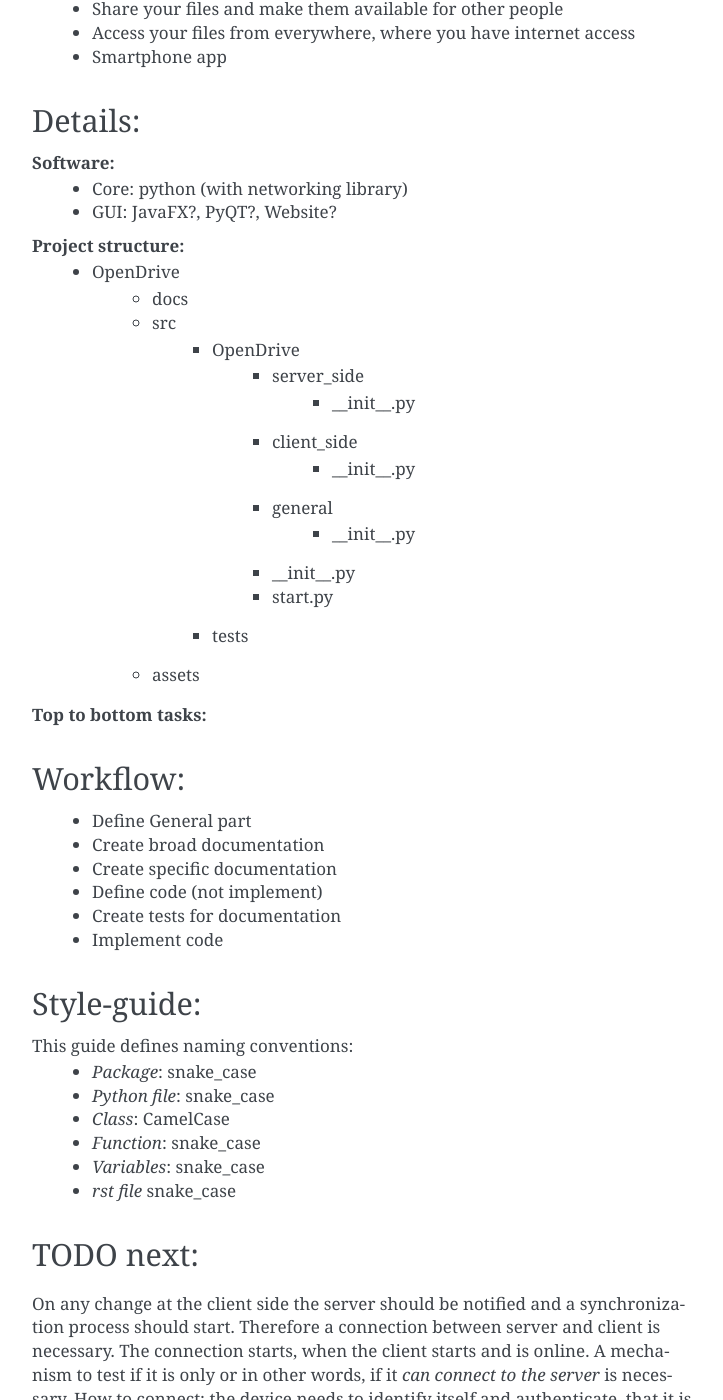
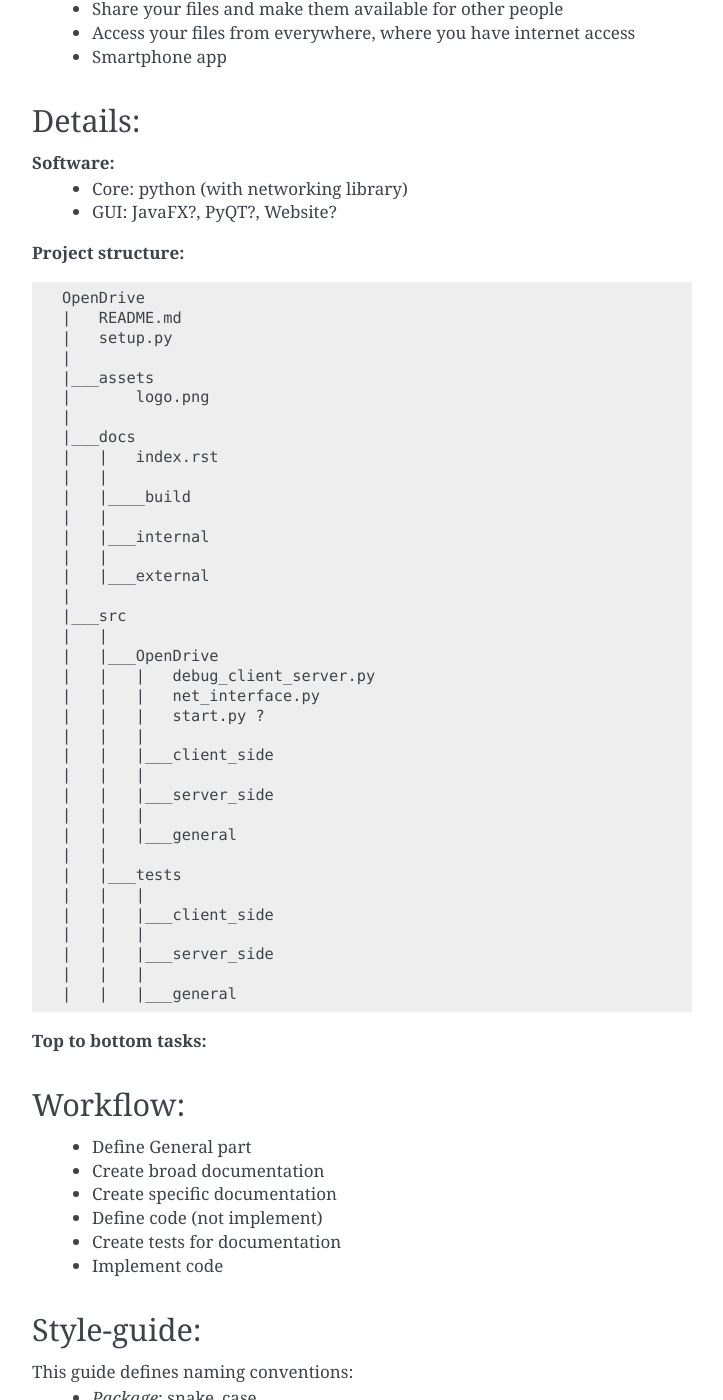
Before and after one commit to JulianSobott/OpenDrive, a Sphinx documentation site: the page built from docs/dev_guide.rst, in a window 1280 px wide and 1400 px high, scrolled down 709 px. Shown: the whole window, without its empty margins (388-1111 px from the left). Built offline with Sphinx 7.4.7, drawn with Linux system fonts in a browser that asks for light colours.

Commit message:
Cleanup docs "project-structure" section

```diff
--- a/docs/dev_guide.rst
+++ b/docs/dev_guide.rst
@@ -44,21 +44,45 @@ Details:
 
 
 **Project structure:**
-    - OpenDrive
-        - docs
-        - src
-            - OpenDrive
-                - server_side
-                    - __init__.py
-                - client_side
-                    - __init__.py
-                - general
-                    - __init__.py
-                - __init__.py
-                - start.py
-            - tests
-        - assets
 
+::
+
+    OpenDrive
+    |   README.md
+    |   setup.py
+    |
+    |___assets
+    |       logo.png
+    |
+    |___docs
+    |   |   index.rst
+    |   |
+    |   |____build
+    |   |
+    |   |___internal
+    |   |
+    |   |___external
+    |
+    |___src
+    |   |
+    |   |___OpenDrive
+    |   |   |   debug_client_server.py
+    |   |   |   net_interface.py
+    |   |   |   start.py ?
+    |   |   |
+    |   |   |___client_side
+    |   |   |
+    |   |   |___server_side
+    |   |   |
+    |   |   |___general
+    |   |
+    |   |___tests
+    |   |   |
+    |   |   |___client_side
+    |   |   |
+    |   |   |___server_side
+    |   |   |
+    |   |   |___general
 
 **Top to bottom tasks:**
 
```
